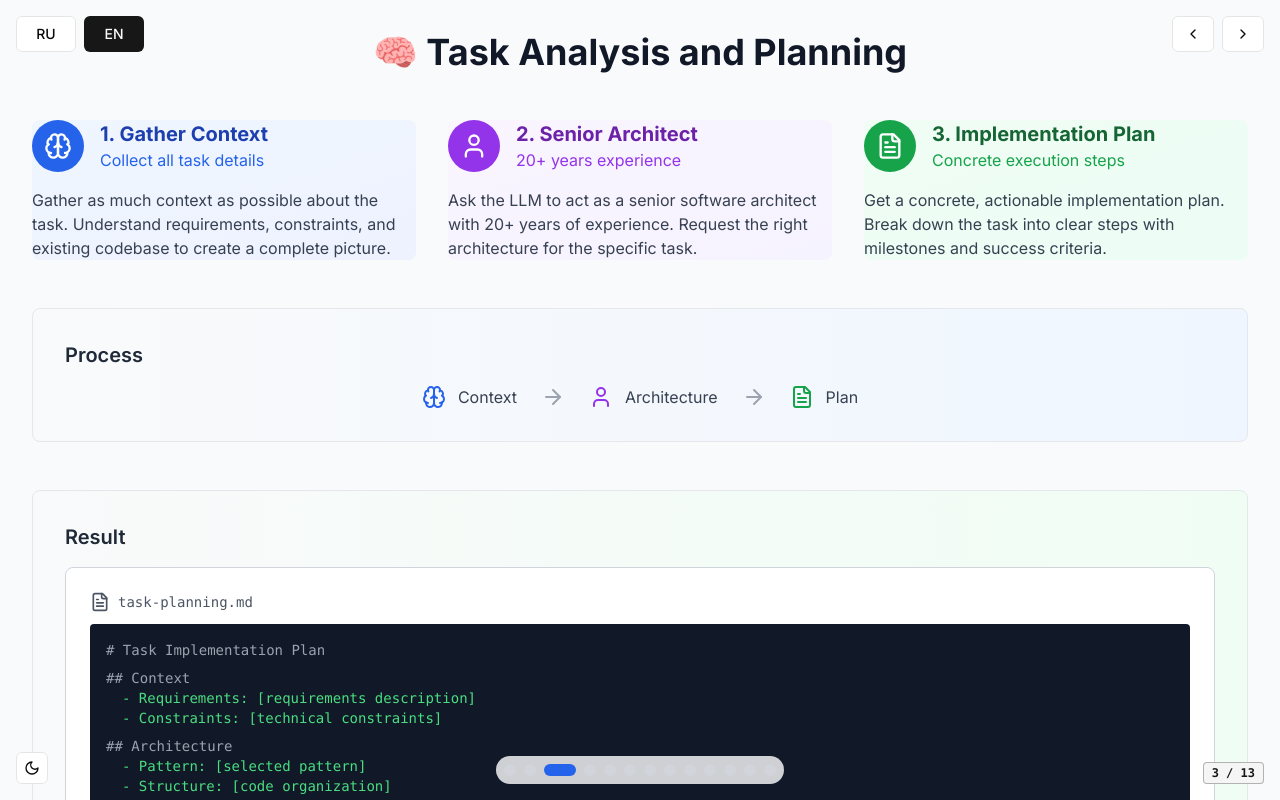
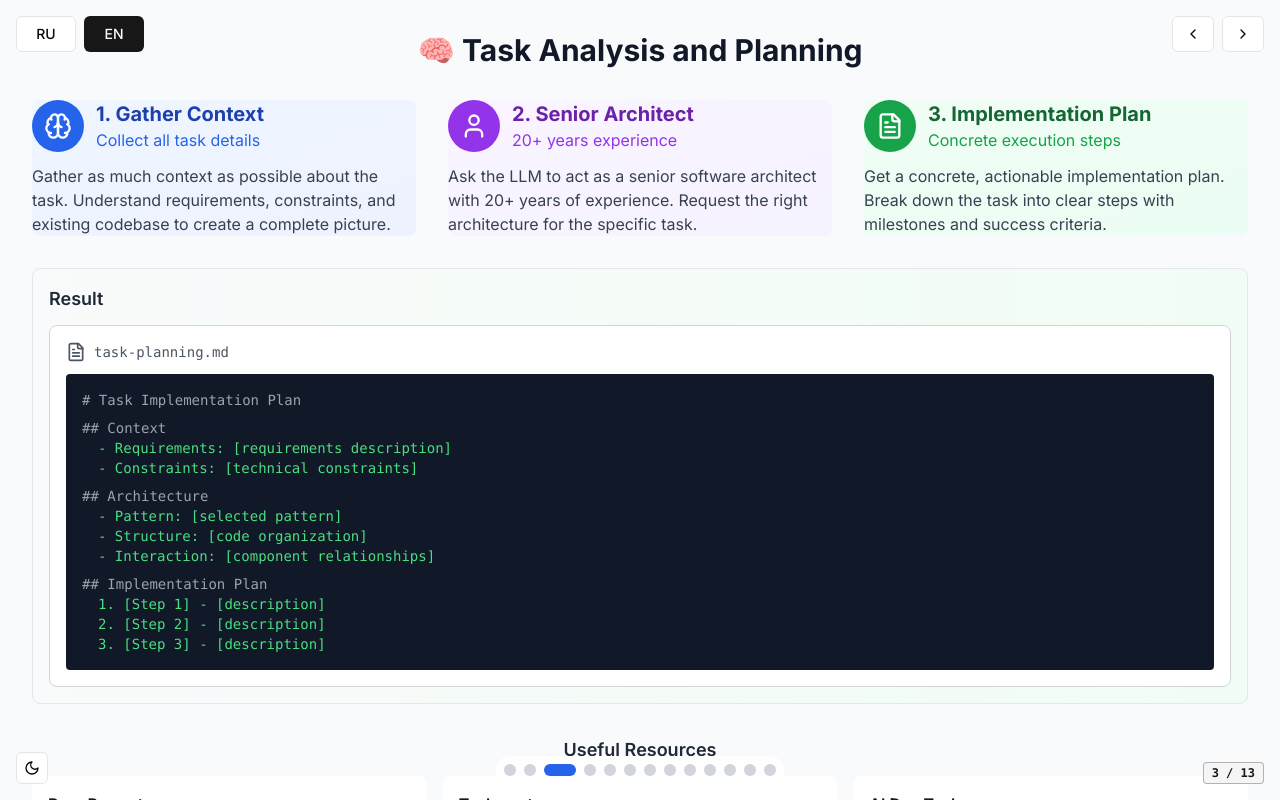
Before and after one commit to vasihc/cv, a Next.js app: page /vibecoding in a window 1280 px wide. Both pictures are taken after a click on the button 570 px from the left and 770 px from the top of the page. Shown: the top 800 px of the page. Built offline with nearby package versions, Linux system fonts and the light colour scheme.

Commit message:
fix slide3

```diff
--- a/src/app/vibecoding/slides/slide-3-ai-toolkit.tsx
+++ b/src/app/vibecoding/slides/slide-3-ai-toolkit.tsx
@@ -1,5 +1,5 @@
 import { Card, CardHeader, CardContent } from "@/components/ui/card";
-import { Brain, User, FileText, ArrowRight } from "lucide-react";
+import { Brain, User, FileText, ArrowRight, ExternalLink } from "lucide-react";
 import { useLanguage } from "../contexts/LanguageContext";
 
 export function AIToolkitSlide() {
@@ -38,6 +38,14 @@ export function AIToolkitSlide() {
       step1: "1. [Шаг 1] - [описание]",
       step2: "2. [Шаг 2] - [описание]",
       step3: "3. [Шаг 3] - [описание]",
+      resourcesTitle: "Полезные ресурсы",
+      repopromptTitle: "RepoPrompt",
+      repopromptDesc: "Инструмент для создания контекста из репозитория для LLM",
+      claudeTaskTitle: "Taskmaster",
+      claudeTaskDesc: "Система управления задачами для AI-разработки",
+      aiDevTasksTitle: "AI Dev Tasks",
+      aiDevTasksDesc: "Промпты для создания PRD и управления задачами",
+      visitLink: "Перейти",
     },
     en: {
       title: "🧠 Task Analysis and Planning",
@@ -71,22 +79,30 @@ export function AIToolkitSlide() {
       step1: "1. [Step 1] - [description]",
       step2: "2. [Step 2] - [description]",
       step3: "3. [Step 3] - [description]",
+      resourcesTitle: "Useful Resources",
+      repopromptTitle: "RepoPrompt",
+      repopromptDesc: "Tool for creating repository context for LLMs",
+      claudeTaskTitle: "Taskmaster",
+      claudeTaskDesc: "Task management system for AI-driven development",
+      aiDevTasksTitle: "AI Dev Tasks",
+      aiDevTasksDesc: "Prompts for PRD creation and task workflows",
+      visitLink: "Visit",
     },
   };
 
   const t = content[language];
 
   return (
-    <div className="space-y-6 md:space-y-12">
-      <h2 className="mb-4 md:mb-8 text-center text-2xl md:text-4xl font-bold text-gray-900 dark:text-gray-100">
+    <div className="space-y-4 md:space-y-8">
+      <h2 className="mb-3 md:mb-6 text-center text-xl md:text-3xl font-bold text-gray-900 dark:text-gray-100">
         {t.title}
       </h2>
 
       <div className="grid grid-cols-1 gap-4 md:gap-8 md:grid-cols-3">
         {/* Step 1: Gather Context */}
         <Card className="border-blue-200 bg-gradient-to-br from-blue-50 to-indigo-50 transition-shadow hover:shadow-lg dark:border-blue-700 dark:from-blue-900/20 dark:to-indigo-900/20">
-          <CardHeader className="pb-4">
-            <div className="flex items-center gap-4">
+          <CardHeader className="pb-2 md:pb-3">
+            <div className="flex items-center gap-2 md:gap-3">
               <div className="rounded-full bg-blue-600 p-2 md:p-3">
                 <Brain className="h-5 w-5 md:h-7 md:w-7 text-white" />
               </div>
@@ -109,8 +125,8 @@ export function AIToolkitSlide() {
 
         {/* Step 2: Senior Architect Role */}
         <Card className="border-purple-200 bg-gradient-to-br from-purple-50 to-violet-50 transition-shadow hover:shadow-lg dark:border-purple-700 dark:from-purple-900/20 dark:to-violet-900/20">
-          <CardHeader className="pb-4">
-            <div className="flex items-center gap-4">
+          <CardHeader className="pb-2 md:pb-3">
+            <div className="flex items-center gap-2 md:gap-3">
               <div className="rounded-full bg-purple-600 p-2 md:p-3">
                 <User className="h-5 w-5 md:h-7 md:w-7 text-white" />
               </div>
@@ -133,8 +149,8 @@ export function AIToolkitSlide() {
 
         {/* Step 3: Implementation Plan */}
         <Card className="border-green-200 bg-gradient-to-br from-green-50 to-emerald-50 transition-shadow hover:shadow-lg dark:border-green-700 dark:from-green-900/20 dark:to-emerald-900/20">
-          <CardHeader className="pb-4">
-            <div className="flex items-center gap-4">
+          <CardHeader className="pb-2 md:pb-3">
+            <div className="flex items-center gap-2 md:gap-3">
               <div className="rounded-full bg-green-600 p-2 md:p-3">
                 <FileText className="h-5 w-5 md:h-7 md:w-7 text-white" />
               </div>
@@ -156,35 +172,12 @@ export function AIToolkitSlide() {
         </Card>
       </div>
 
-      {/* Simple Summary */}
-      <div className="mt-6 md:mt-12 rounded-lg border border-gray-200 bg-gradient-to-r from-gray-50 to-blue-50 p-4 md:p-8 dark:border-gray-700 dark:from-gray-900/20 dark:to-blue-900/20">
-        <h4 className="mb-4 text-lg md:text-xl font-semibold text-gray-800 dark:text-gray-200">
-          {t.processTitle}
-        </h4>
-        <div className="flex flex-col md:flex-row items-center justify-center gap-4 md:gap-6 text-sm md:text-base text-gray-700 dark:text-gray-300">
-          <div className="flex items-center gap-2 md:gap-3">
-            <Brain className="h-5 w-5 md:h-6 md:w-6 text-blue-600" />
-            <span>{t.context}</span>
-          </div>
-          <ArrowRight className="h-5 w-5 md:h-6 md:w-6 text-gray-400 rotate-90 md:rotate-0" />
-          <div className="flex items-center gap-2 md:gap-3">
-            <User className="h-5 w-5 md:h-6 md:w-6 text-purple-600" />
-            <span>{t.architecture}</span>
-          </div>
-          <ArrowRight className="h-5 w-5 md:h-6 md:w-6 text-gray-400 rotate-90 md:rotate-0" />
-          <div className="flex items-center gap-2 md:gap-3">
-            <FileText className="h-5 w-5 md:h-6 md:w-6 text-green-600" />
-            <span>{t.plan}</span>
-          </div>
-        </div>
-      </div>
-
       {/* Result Block */}
-      <div className="mt-4 md:mt-8 rounded-lg border border-gray-200 bg-gradient-to-r from-gray-50 to-green-50 p-4 md:p-8 dark:border-gray-700 dark:from-gray-900/20 dark:to-green-900/20">
-        <h4 className="mb-4 text-lg md:text-xl font-semibold text-gray-800 dark:text-gray-200">
+      <div className="mt-4 md:mt-6 rounded-lg border border-gray-200 bg-gradient-to-r from-gray-50 to-green-50 p-3 md:p-4 dark:border-gray-700 dark:from-gray-900/20 dark:to-green-900/20">
+        <h4 className="mb-3 text-base md:text-lg font-semibold text-gray-800 dark:text-gray-200">
           {t.resultTitle}
         </h4>
-        <div className="rounded-lg border border-gray-300 bg-white p-3 md:p-6 dark:bg-gray-800 dark:border-gray-600">
+        <div className="rounded-lg border border-gray-300 bg-white p-2 md:p-4 dark:bg-gray-800 dark:border-gray-600">
           <div className="mb-3 flex items-center gap-2">
             <FileText className="h-4 w-4 md:h-5 md:w-5 text-gray-600 dark:text-gray-400" />
             <span className="font-mono text-xs md:text-sm text-gray-600 dark:text-gray-400">
@@ -207,6 +200,83 @@ export function AIToolkitSlide() {
           </div>
         </div>
       </div>
+
+      {/* Resources Section */}
+      <div className="mt-4 md:mt-6">
+        <h4 className="mb-3 text-center text-base md:text-lg font-semibold text-gray-800 dark:text-gray-200">
+          {t.resourcesTitle}
+        </h4>
+        <div className="grid grid-cols-1 md:grid-cols-3 gap-3 md:gap-4">
+          {/* RepoPrompt */}
+          <Card className="border-gray-200 bg-white hover:shadow-md transition-shadow dark:border-gray-700 dark:bg-gray-800">
+            <CardContent className="p-3 md:p-4">
+              <div className="space-y-2">
+                <h5 className="font-semibold text-base text-gray-900 dark:text-gray-100">
+                  {t.repopromptTitle}
+                </h5>
+                <p className="text-xs md:text-sm text-gray-600 dark:text-gray-400">
+                  {t.repopromptDesc}
+                </p>
+                <a
+                  href="https://repoprompt.com"
+                  target="_blank"
+                  rel="noopener noreferrer"
+                  className="inline-flex items-center gap-1 text-xs md:text-sm text-blue-600 hover:text-blue-700 dark:text-blue-400 dark:hover:text-blue-300"
+                >
+                  {t.visitLink}
+                  <ExternalLink className="h-3 w-3" />
+                </a>
+              </div>
+            </CardContent>
+          </Card>
+
+          {/* Claude Task Master */}
+          <Card className="border-gray-200 bg-white hover:shadow-md transition-shadow dark:border-gray-700 dark:bg-gray-800">
+            <CardContent className="p-3 md:p-4">
+              <div className="space-y-2">
+                <h5 className="font-semibold text-base text-gray-900 dark:text-gray-100">
+                  {t.claudeTaskTitle}
+                </h5>
+                <p className="text-xs md:text-sm text-gray-600 dark:text-gray-400">
+                  {t.claudeTaskDesc}
+                </p>
+                <a
+                  href="https://github.com/eyaltoledano/claude-task-master/blob/main/docs/tutorial.md"
+                  target="_blank"
+                  rel="noopener noreferrer"
+                  className="inline-flex items-center gap-1 text-xs md:text-sm text-blue-600 hover:text-blue-700 dark:text-blue-400 dark:hover:text-blue-300"
+                >
+                  {t.visitLink}
+                  <ExternalLink className="h-3 w-3" />
+                </a>
+              </div>
+            </CardContent>
+          </Card>
+
+          {/* AI Dev Tasks */}
+          <Card className="border-gray-200 bg-white hover:shadow-md transition-shadow dark:border-gray-700 dark:bg-gray-800">
+            <CardContent className="p-3 md:p-4">
+              <div className="space-y-2">
+                <h5 className="font-semibold text-base text-gray-900 dark:text-gray-100">
+                  {t.aiDevTasksTitle}
+                </h5>
+                <p className="text-xs md:text-sm text-gray-600 dark:text-gray-400">
+                  {t.aiDevTasksDesc}
+                </p>
+                <a
+                  href="https://github.com/snarktank/ai-dev-tasks"
+                  target="_blank"
+                  rel="noopener noreferrer"
+                  className="inline-flex items-center gap-1 text-xs md:text-sm text-blue-600 hover:text-blue-700 dark:text-blue-400 dark:hover:text-blue-300"
+                >
+                  {t.visitLink}
+                  <ExternalLink className="h-3 w-3" />
+                </a>
+              </div>
+            </CardContent>
+          </Card>
+        </div>
+      </div>
     </div>
   );
 }
```
